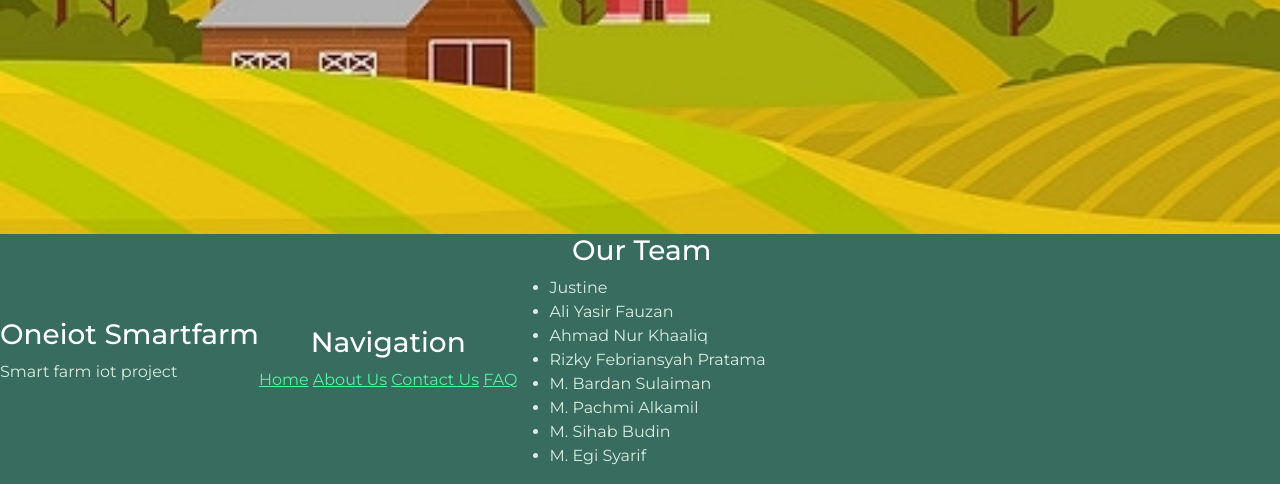
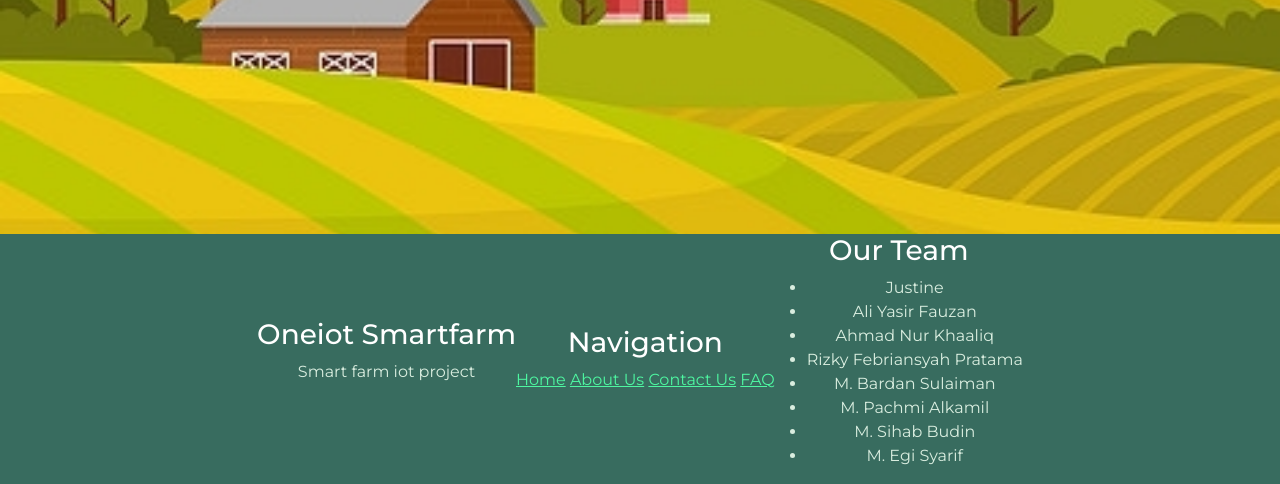
Before and after one commit to zeru-program/new-controller-smart-farm, a PHP site: page /index.html in a window 1280 px wide. Shown: the part 622-1106 px from the top of the page. Run offline with PHP 8.4, Linux system fonts and the light colour scheme; some libraries are stand-ins or nearby versions.

Commit message:
Update style.css

```diff
--- a/assets/style.css
+++ b/assets/style.css
@@ -41,9 +41,10 @@ body {
   background-color: #386c5f;
   color: #d9eddf;
   display: flex;
+  text-align: center;
   flex-wrap: wrap;
   align-items: center;
-  align-content: center;
+  justify-content: center;
 }
 .foottitle{
   color: white;
```
